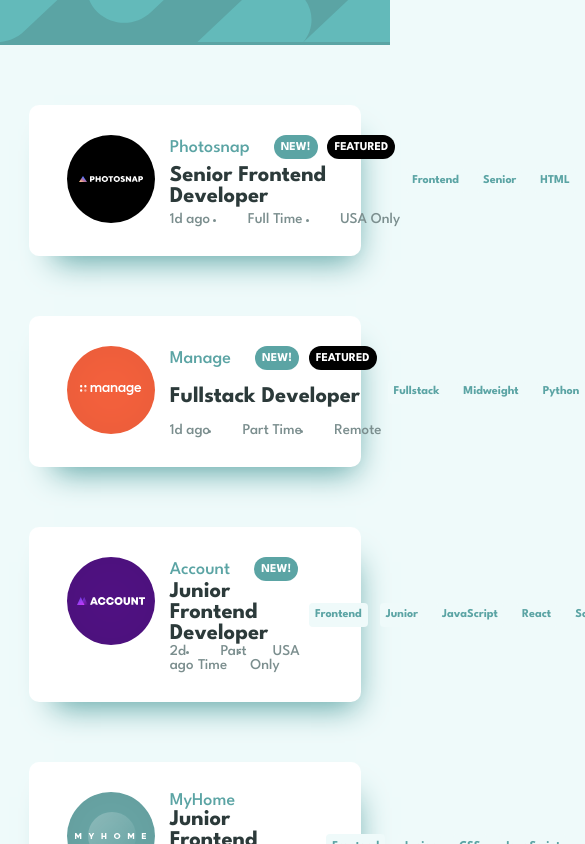
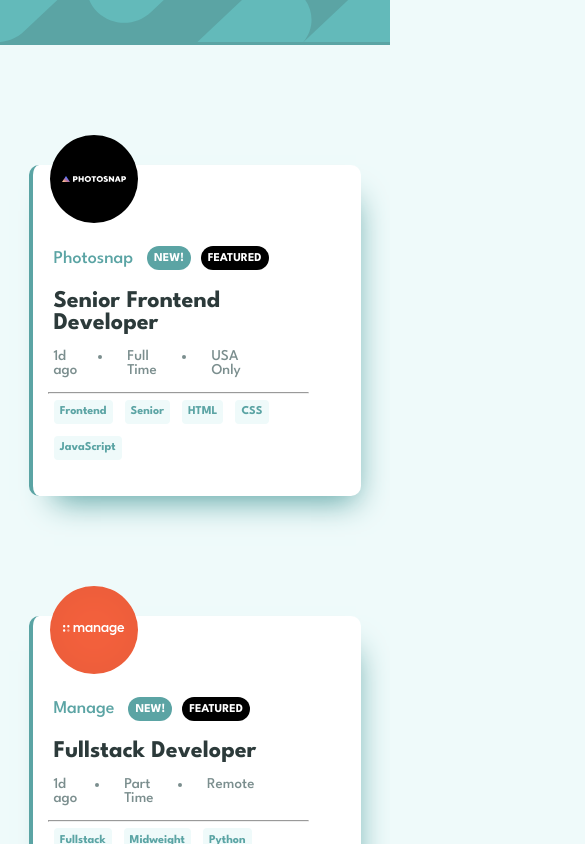
Before and after one commit to SatyapriyaMahato/job-listing-app, a React (Create React App) app: page / in a window 390 px wide. Shown: the top 844 px of the page, 585 px wide, since content can reach past the window. Built offline with nearby package versions, Linux system fonts and the light colour scheme.

Commit message:
mobile responsiveness and minor adjustments

```diff
--- a/package.json
+++ b/package.json
@@ -3,6 +3,7 @@
   "version": "0.1.0",
   "private": true,
   "homepage": "http://satyapriyamahato.github.io/job-listing-app",
+
   "dependencies": {
     "@testing-library/jest-dom": "^5.16.5",
     "@testing-library/react": "^13.4.0",
--- a/src/App.js
+++ b/src/App.js
@@ -3,7 +3,6 @@ import Filter from './components/Filter';
 import JobCard from './components/JobCard';
 import Attributes from './components/Attributes';
 import JobsData from './data.json';
-
 
 const App = () => {
   // storinhg filtering tags
@@ -44,14 +43,12 @@ const App = () => {
 
         // returns filtered jobCards if there is filterTags
         return filterTags.length === 0 ? (
-          <div key={jobs.id}>
-            <JobCard
-              jobsData={jobs}
-              jobTags={jobTags}
-              clickedTags={addFilterTags}
-            />
-          </div>
 
+          <JobCard key={jobs.id}
+            jobsData={jobs}
+            jobTags={jobTags}
+            clickedTags={addFilterTags}
+          />
         ) : (
           filterJobs(jobTags, filterTags) && (
             <JobCard
--- a/src/components/Filter.jsx
+++ b/src/components/Filter.jsx
@@ -4,7 +4,7 @@ const Filter = ({ filterTags, removeFIlterTag, removeAll }) => {
     console.log(filterTags);
     return (
         <>
-            <div className="job filter div-shadow">
+            <div className="filter div-shadow">
                 <div className="filter-tags" id="fiter-tags">
 
                     {/*  iterating over filter tags */}
@@ -13,7 +13,7 @@ const Filter = ({ filterTags, removeFIlterTag, removeAll }) => {
 
                             <button type="button" className="filter-button" key={index}>
                                 <span className="button__text">{tag}</span>
-                                <span className="button__icon" onClick={() => {removeFIlterTag(tag)}}>
+                                <span className="button__icon" onClick={() => { removeFIlterTag(tag) }}>
                                     <img src="./images/icon-remove.svg" alt="cross icon" />
                                 </span>
                             </button>
@@ -23,7 +23,7 @@ const Filter = ({ filterTags, removeFIlterTag, removeAll }) => {
                 </div>
 
                 <div className="clear-button">
-                    <button className='btn clear' onClick={() => {removeAll()}}>Clear</button>
+                    <button className='btn clear' onClick={() => { removeAll() }}>Clear</button>
                 </div>
             </div>
 
--- a/src/components/JobCard.jsx
+++ b/src/components/JobCard.jsx
@@ -3,7 +3,7 @@ import React from 'react';
 const JobCard = ({ jobsData, jobTags, clickedTags }) => {
 
     return (
-        <>
+
         <div className="job" key={jobsData.id}>
             <div className="job-info">
                 <div className="company-logo">
@@ -20,14 +20,14 @@ const JobCard = ({ jobsData, jobTags, clickedTags }) => {
                     </div>
                     <div className="job-criteria">
                         <ul>
-                                <li className="days"><span>{jobsData.postedAt}</span></li>
-                                <li><span className="time">{jobsData.contract}</span></li>
-                                <li><span className="location">{jobsData.location}</span></li>
+                            <li>{jobsData.postedAt}</li>
+                            <li>{jobsData.contract}</li>
+                            <li>{jobsData.location}</li>
                         </ul>
                     </div>
                 </div>
             </div>
-
+            <hr />
             <div className="job-tags">
                 {jobTags && Array.isArray(jobTags) && jobTags.map((tag, index) => {
                     return (
@@ -38,8 +38,6 @@ const JobCard = ({ jobsData, jobTags, clickedTags }) => {
             </div>
         </div>
 
-
-        </>
     )
 }
 
--- a/src/index.css
+++ b/src/index.css
@@ -1,17 +1,15 @@
+@import url('https://fonts.googleapis.com/css2?family=League+Spartan:wght@500;700&display=swap');
 
-@import url('https://fonts.googleapis.com/css2?family=League+Spartan:wght@500;700&display=swap');
-:root{
+:root {
 
     --Desaturated-Dark-Cyan: hsl(180, 29%, 50%)
-    /* ### Neutral */
-    --Light-Grayish-Cyan-Background: hsl(180, 52%, 96%)
-    --Light-Grayish-Cyan: hsl(180, 31%, 95%) /*(Filter Tablets)*/
-    --Dark-Grayish-Cyan: hsl(180, 8%, 52%)
-    --Very-Dark Grayish-Cyan: hsl(180, 14%, 20%)
-
+        /* ### Neutral */
+        --Light-Grayish-Cyan-Background: hsl(180, 52%, 96%) --Light-Grayish-Cyan: hsl(180, 31%, 95%)
+        /*(Filter Tablets)*/
+        --Dark-Grayish-Cyan: hsl(180, 8%, 52%) --Very-Dark Grayish-Cyan: hsl(180, 14%, 20%)
 }
 
-*{
+* {
     font-family: 'League Spartan', sans-serif;
     font-size: 15px;
     margin: 0;
@@ -19,38 +17,75 @@
     box-sizing: border-box;
 
 }
-body{
+
+body {
     background-color: hsl(180, 52%, 96%);
 }
 
-h1{
+h1 {
     color: hsl(180, 14%, 20%);
-    font-size: 1.5rem;
+    font-size: 1.6rem;
 }
-a{
+
+h1:hover {
+    color: hsl(180, 29%, 50%);
+}
+
+hr {
+    display: none;
+}
+
+a {
     text-decoration: none;
     color: hsl(180, 8%, 52%);
 }
-a:hover{
+
+a:hover {
     color: hsl(180, 29%, 50%);
     text-decoration: underline;
 }
 
-.header-image{
+ul {
+    display: flex;
+    justify-content: flex-start;
+    color: hsl(180, 8%, 52%);
+}
+
+li {
+    font-size: 1rem;
+    margin-right: 2em;
+}
+
+li:nth-child(1) {
+    list-style: none;
+}
+
+li:nth-child(2),
+li:nth-child(3) {
+    padding-left: 1em;
+}
+
+span {
+    font-size: 1rem;
+}
+
+
+.header-image {
     background-color: hsl(180, 29%, 50%);
 }
-.background-image{
+
+.background-image {
     width: 100%;
     height: 100%;
 
 }
 
 /* buttons */
-.btn{
+.btn {
     background-color: hsl(180, 52%, 96%);
     border: none;
     font-size: .6rem;
-    margin: 0 .5em;
+    margin: 0.5em .5em;
     height: 2em;
     color: hsl(180, 29%, 50%);
     font-weight: 700;
@@ -58,7 +93,13 @@ a:hover{
     padding: .5em;
     border-radius: 4px;
 }
-.clear{
+
+.tag:hover {
+    color: #fff;
+    background-color: hsl(180, 29%, 50%);
+}
+
+.clear {
     background-color: #fff;
     color: hsl(180, 8%, 52%);
     border: none;
@@ -67,7 +108,8 @@ a:hover{
     cursor: pointer;
 
 }
-.clear:hover{
+
+.clear:hover {
     color: hsl(180, 29%, 50%);
     text-decoration: underline;
 }
@@ -84,6 +126,7 @@ a:hover{
     font-weight: 500;
     color: hsl(180, 29%, 50%);
     margin: .5em .5em;
+    border-radius: 4px;
 }
 
 .button__text,
@@ -98,35 +141,40 @@ a:hover{
     font-size: 1.5em;
     background: hsl(180, 29%, 50%);
 }
-.button__icon:hover{
+
+.button__icon:hover {
     background-color: black;
 }
 
-.new, .featured{
+.new,
+.featured {
     font-size: 0.8rem;
     padding: .6em;
-    margin: 0 .4em;
+    margin: .4em;
     background-color: hsl(180, 29%, 50%);
     border-radius: 1em;
     color: #fff;
 }
 
-.featured{
+.featured {
     background-color: hsl(0, 0%, 0%);
 }
 
-.name{
+.name {
     color: hsl(180, 29%, 50%);
     font-size: 1.2rem;
 }
 
-.container{
+
+/* divs */
+
+.container {
     max-width: 85%;
     margin: 0 auto;
 
 }
 
-.job{
+.job {
     display: flex;
     justify-content: space-between;
     align-items: center;
@@ -137,82 +185,73 @@ a:hover{
     box-shadow: 10px 20px 30px -15px hsl(180, 29%, 50%);
 }
 
-.filter{
-    background-color:#fff;
+.job:nth-child(1),
+.job:nth-child(2) {
+    border-left: 4px solid hsl(180, 29%, 50%);
+}
+
+.filter {
+    background-color: #fff;
+    justify-content: space-between;
     display: flex;
     position: relative;
     z-index: 999;
     margin-top: -20px;
     height: auto;
     padding: 1em 1.5em;
-}
-.filter-tags{
-    display: flex;
-    flex-wrap: wrap;
-    max-width: 60%;
-}
-
-.job-info{
-    display: flex;
-
+    border-radius: 10px;
+    box-shadow: 10px 20px 30px -15px hsl(180, 29%, 50%);
 
 }
 
-ul{
+.filter-tags {
     display: flex;
-    justify-content: space-between;
-    color: hsl(180, 8%, 52%);
+    flex-wrap: wrap;
 }
 
-.days{
-    list-style: none;
+.job-info {
 
+    display: flex;
+    margin-right: 2em;
 }
 
-li{
-    font-size: .8rem;
+.job-title {
+    margin: 1em 0;
 }
 
-span{
-    font-size: 1rem;
-}
-
-.time, .location{
-    margin-left: 1.5em;
-}
-
-.post-info{
+.post-info {
     display: flex;
     flex-direction: column;
     text-align: left;
     justify-content: space-between;
     margin-left: 1em;
-}
-
-.new{
-    margin-left: 2em;
-}
-
-.company-name, .job-title, .job-criteria{
-    margin: 0;
-}
-
-.company-name{
-    display: flex;
-    align-items: center;
 
 }
 
-.job-tags{
-    display: flex;
+.company-name,
+.job-title,
+.job-criteria {
+    margin: .5em 0;
 }
 
-.tag:hover{
-    color: #fff;
-    background-color: hsl(180, 29%, 50%);
+.company-name {
+    display: flex;
+    align-items: center;
+    flex-wrap: wrap;
+
 }
 
-.attribution{
+.name {
+    margin-right: .5em;
+}
+
+.job-tags {
+    display: flex;
+    flex-wrap: wrap;
+}
+
+
+.attribution {
     width: 100%;
     height: 100px;
     display: flex;
@@ -222,5 +261,59 @@ span{
 
 .attribution a {
     color: hsl(228, 45%, 44%);
-    font-size: 14px; text-align: center;
+    font-size: 14px;
+    text-align: center;
 }
+
+/* mobile responsive */
+@media only screen and (max-width: 700px) {
+
+    .job {
+        flex-direction: column;
+        padding-left: 0px;
+        justify-items: flex-start;
+        margin: 8em 0;
+    }
+
+    .filter {
+        flex-direction: row;
+        margin-top: -2em;
+    }
+
+    .job-info {
+        width: 90%;
+        ;
+        flex-direction: column;
+        margin-top: -4em;
+        margin-left: .75em;
+    }
+
+    .company-logo {
+        margin-left: .75em;
+    }
+
+    .post-info {
+        margin: .5em;
+    }
+
+    .job-tags {
+        width: 90%;
+
+    }
+
+    .company-name,
+    .job-title,
+    .job-criteria {
+        margin: .5em .5em;
+    }
+
+    hr {
+        display: block;
+        width: 90%;
+    }
+
+    li {
+        margin-right: 2em;
+    }
+
+}
```
Lines whose indentation alone changed are shown as unchanged.
